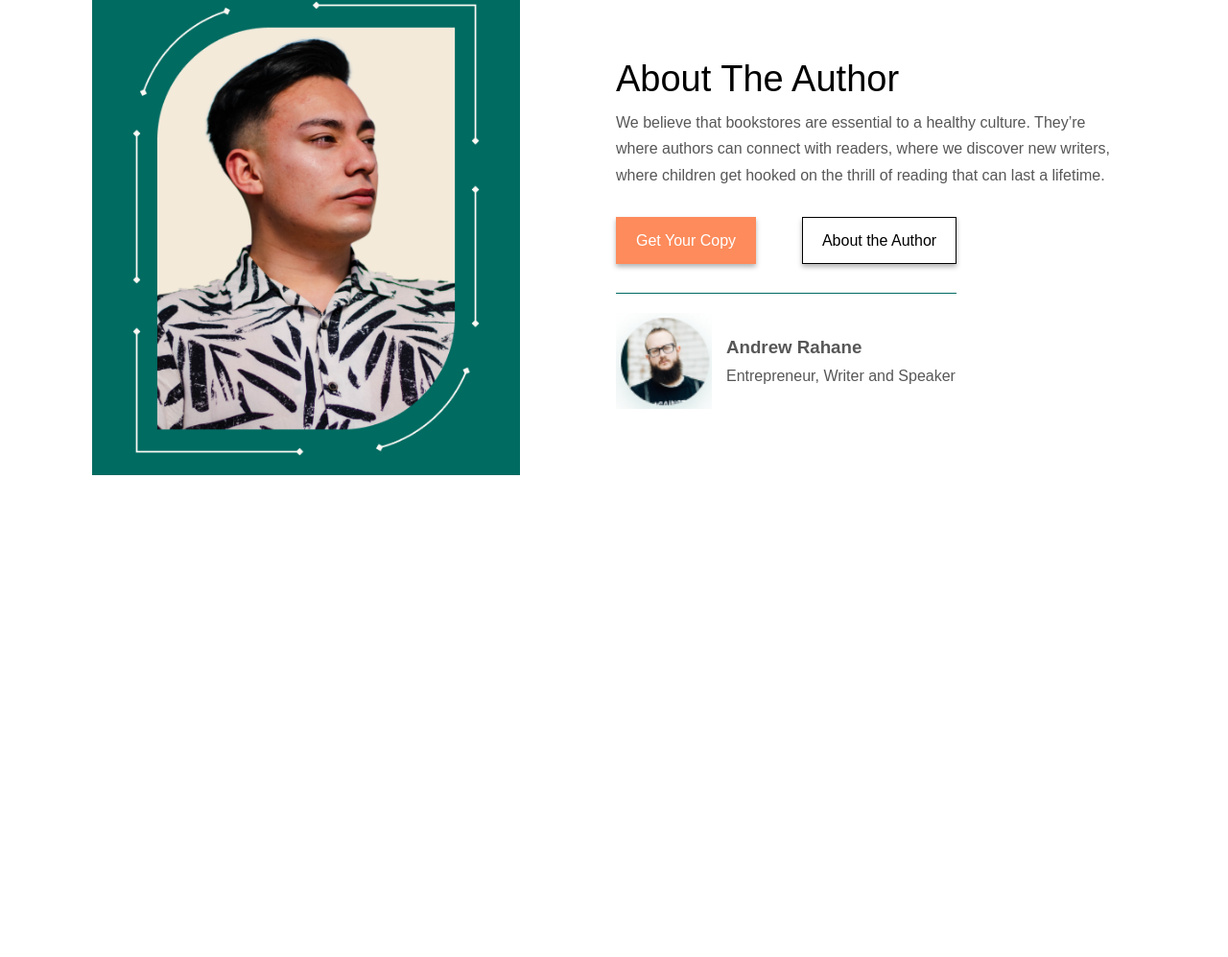
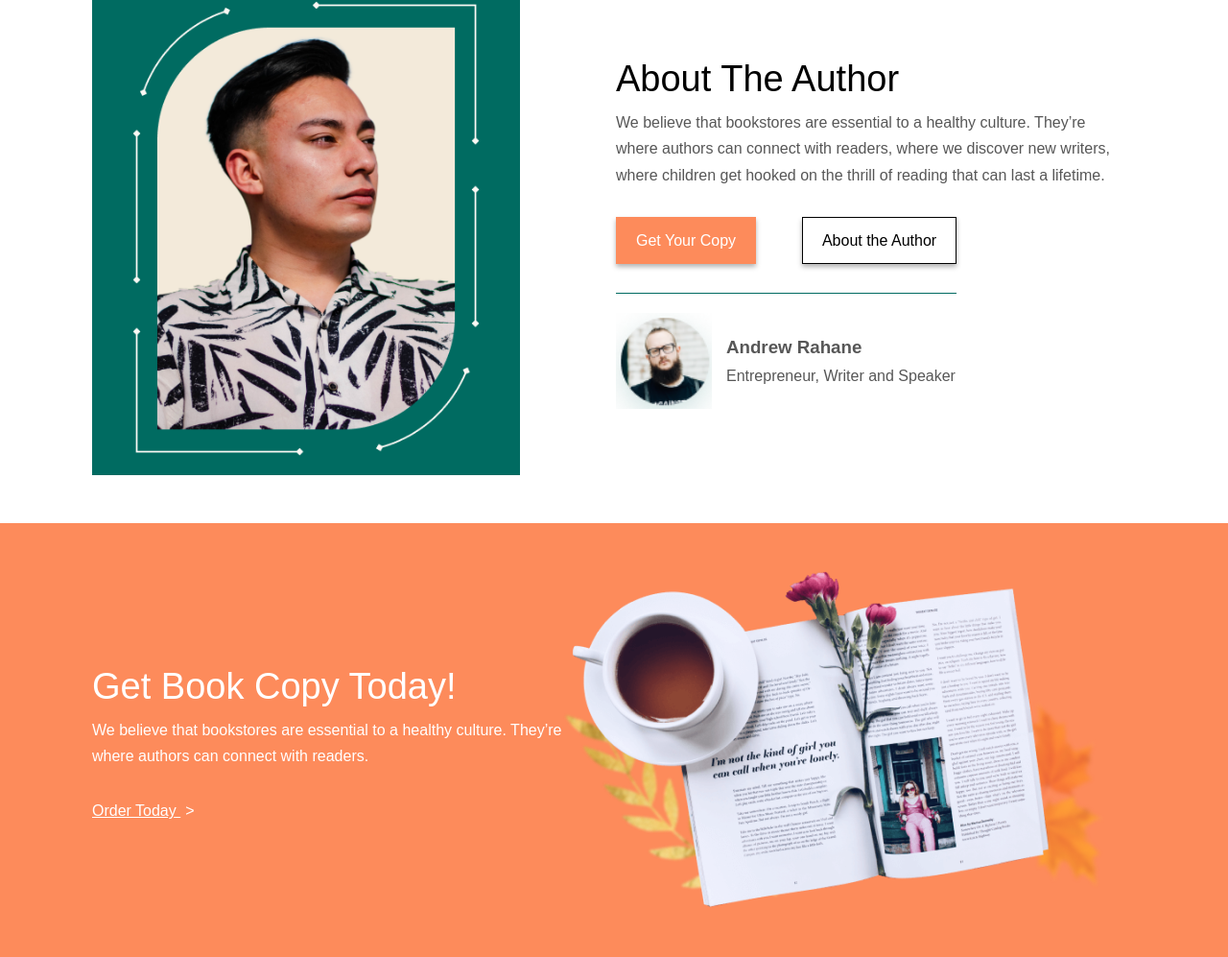
Before and after one commit to iqbalkang225/books, a plain HTML site: page index.html in a window 1280 px wide. Shown: the part 1155-2152 px from the top of the page at 96% size. Before the commit the page ends 1700 px from the top, so only its background shows below. Drawn offline with Linux system fonts and the light colour scheme; a web font is replaced by a local one.

Commit message:
added Order Section

```diff
--- a/index.html
+++ b/index.html
@@ -157,6 +157,25 @@
         </div>
       </section>
       <!-- End Of Author Section -->
+
+      <!-- Order Section -->
+      <section id="order">
+        <div class="section_center order">
+          <div class="order_info">
+            <h2 class="order_title">Get Book Copy Today!</h2>
+            <p class="order_text">
+              We believe that bookstores are essential to a healthy culture.
+              They’re where authors can connect with readers.
+            </p>
+            <a href="#" class="order_link">Order Today </a>
+            <span href="#" class="order_arrow">&gt;</span>
+          </div>
+          <div class="order_image">
+            <img src="./images/book-1.png" alt="Book Image" />
+          </div>
+        </div>
+      </section>
+      <!-- End of Order Section -->
     </main>
   </body>
 </html>
--- a/styles.css
+++ b/styles.css
@@ -98,7 +98,7 @@ h1 {
 
 h2 {
   font-size: 38px;
-  margin-bottom: 30px;
+  /* margin-bottom: 30px; */
 }
 
 /* ==============
@@ -214,6 +214,7 @@ Trusted By Section
 
 .trusted_title {
   text-align: center;
+  margin-bottom: 30px;
 }
 
 .trusted_partners {
@@ -279,3 +280,44 @@ Author Section
   padding-bottom: 30px;
   border-bottom: 0.1px solid var(--clr-secondary);
 }
+
+/* ==============
+Order Section
+================= */
+
+#order {
+  background: var(--clr-accent);
+  padding: 50px 0;
+}
+
+.order {
+  display: flex;
+  align-items: center;
+}
+
+.order_info {
+  width: 45%;
+  color: var(--clr-white);
+}
+
+.order_title {
+  color: var(--clr-white);
+}
+
+.order_text {
+  margin-bottom: 30px;
+}
+
+.order_link {
+  color: var(--clr-white);
+  text-decoration: underline;
+}
+
+.order_arrow {
+  margin-left: 5px;
+  transition: var(--transition);
+}
+
+.order_link:hover ~ .order_arrow {
+  margin-left: 10px;
+}
```
Also changed, not shown: images/book-1.png (added).
